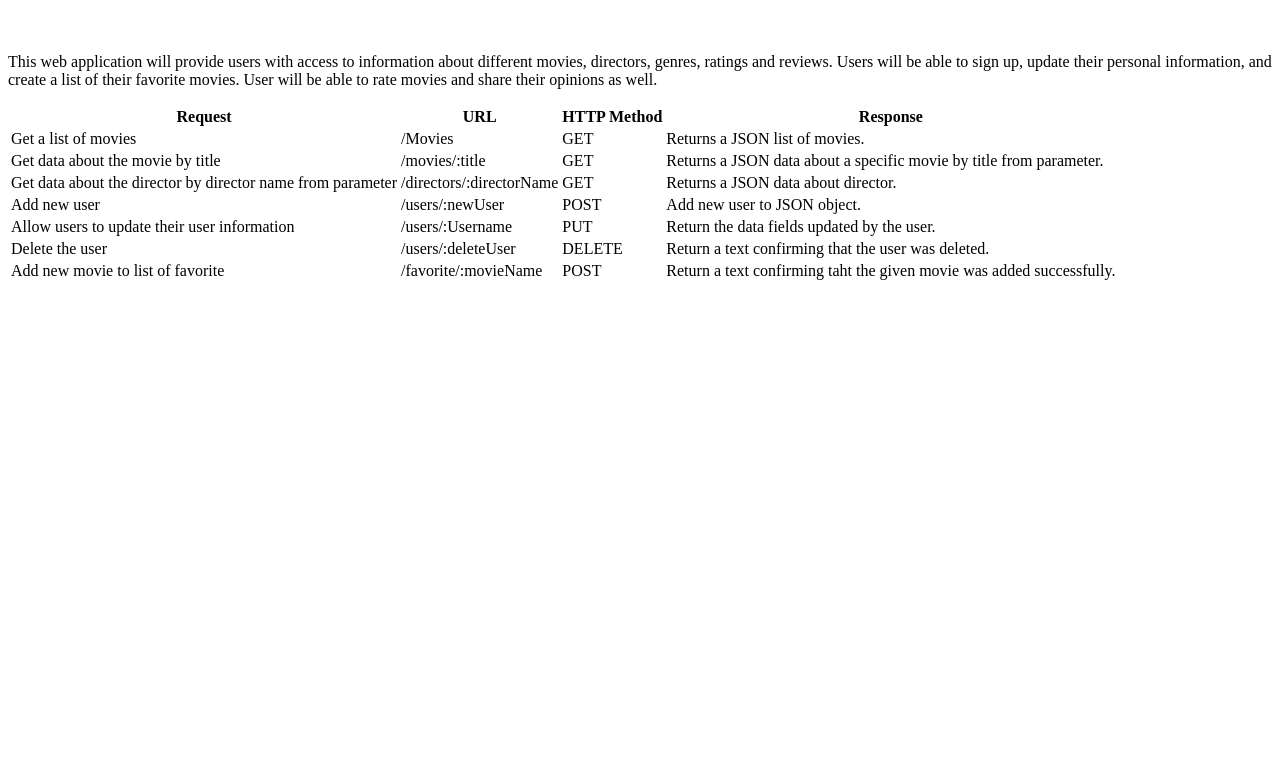
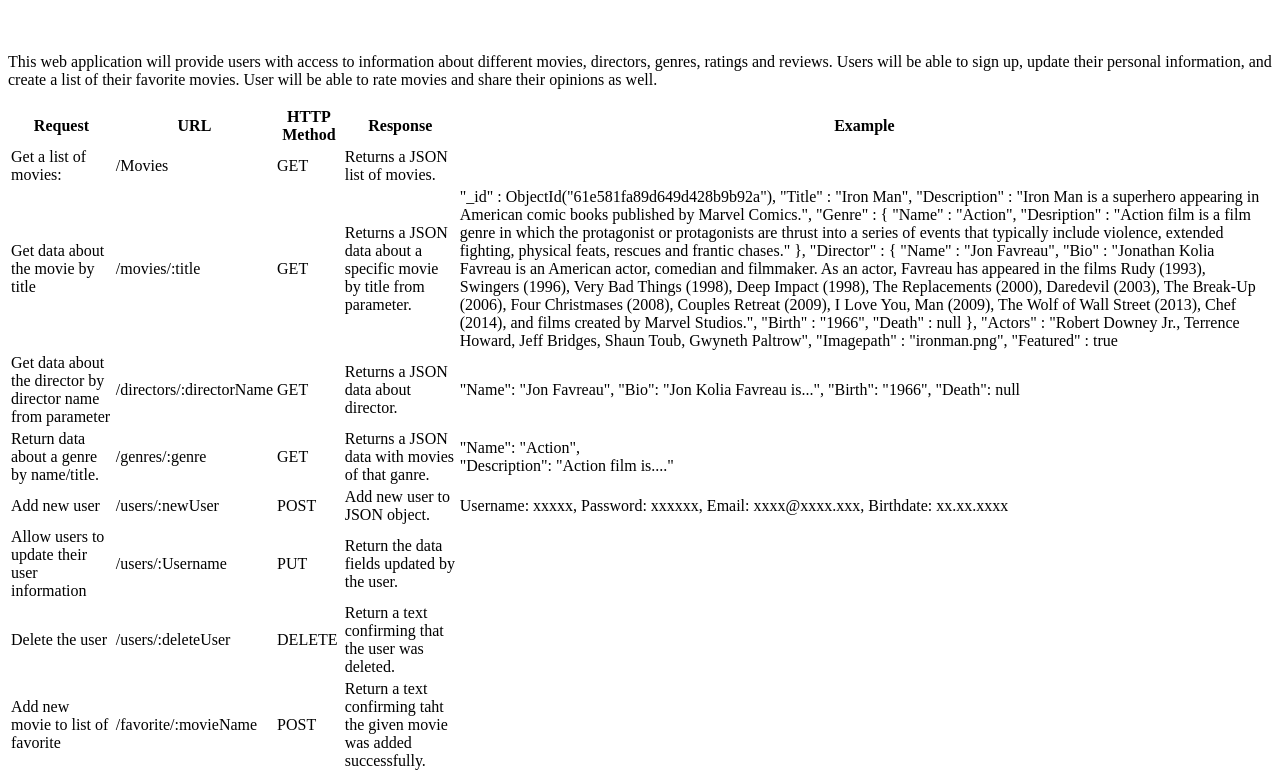
Before and after one commit to I-Sammy/simFlix, a website: page public/documentation.html in a window 1280 px wide. Shown: the part 61-842 px from the top of the page. Before the commit the page ends 800 px from the top, so only its background shows below. Drawn offline with Linux system fonts and the light colour scheme.

Commit message:
Update documentation.html
Exercise 2.7

```diff
--- a/public/documentation.html
+++ b/public/documentation.html
@@ -19,48 +19,85 @@
       <th>URL</th>
       <th>HTTP Method</th>
       <th>Response</th>
+      <th>Example</th>
     </tr>
     <tr>
-      <td>Get a list of movies</td>
+      <td>Get a list of movies: </td>
       <td>/Movies</td>
       <td>GET</td>
       <td>Returns a JSON list of movies.</td>
+      <td></td>
     </tr>
     <tr>
       <td>Get data about the movie by title</td>
       <td>/movies/:title</td>
       <td>GET</td>
       <td>Returns a JSON data about a specific movie by title from parameter.</td>
+      <td> "_id" : ObjectId("61e581fa89d649d428b9b92a"),
+        "Title" : "Iron Man",
+        "Description" : "Iron Man is a superhero appearing in American comic books published by Marvel Comics.",
+        "Genre" : {
+                "Name" : "Action",
+                "Desription" : "Action film is a film genre in which the protagonist or protagonists are thrust into a series of events that typically include violence, extended fighting, physical feats, rescues and frantic chases."
+        },
+        "Director" : {
+                "Name" : "Jon Favreau",
+                "Bio" : "Jonathan Kolia Favreau is an American actor, comedian and filmmaker. As an actor, Favreau has appeared in the films Rudy (1993), Swingers (1996), Very Bad Things (1998), Deep Impact (1998), The Replacements (2000), Daredevil (2003), The Break-Up (2006), Four Christmases (2008), Couples Retreat (2009), I Love You, Man (2009), The Wolf of Wall Street (2013), Chef (2014), and films created by Marvel Studios.",
+                "Birth" : "1966",
+                "Death" : null
+        },
+        "Actors" : "Robert Downey Jr., Terrence Howard, Jeff Bridges, Shaun Toub, Gwyneth Paltrow",
+        "Imagepath" : "ironman.png",
+        "Featured" : true</td>
     </tr>
     <tr>
       <td>Get data about the director by director name from parameter</td>
       <td>/directors/:directorName</td>
       <td>GET</td>
       <td>Returns a JSON data about director.</td>
+      <td>"Name": "Jon Favreau",
+          "Bio": "Jon Kolia Favreau is...",
+          "Birth": "1966",
+          "Death":  null</td>
     </tr>
+    <tr>
+          <td>Return data about a genre by name/title.</td>
+          <td>/genres/:genre</td>
+          <td>GET</td>
+          <td>Returns a JSON data with movies of that ganre.</td>
+          <td>"Name": "Action", <br>
+          "Description": "Action film is...."</td>
+      </tr>
     <tr>
       <td>Add new user</td>
       <td>/users/:newUser</td>
       <td>POST</td>
       <td>Add new user to JSON object.</td>
+      <td>Username: xxxxx,
+          Password: xxxxxx,
+          Email: xxxx@xxxx.xxx,
+          Birthdate: xx.xx.xxxx</td>
     </tr>
     <tr>
       <td>Allow users to update their user information</td>
       <td>/users/:Username</td>
       <td>PUT</td>
       <td>Return the data fields updated by the user.</td>
+      <td></td>
     </tr>
     <tr>
       <td>Delete the user</td>
       <td>/users/:deleteUser</td>
       <td>DELETE</td>
       <td>Return a text confirming that the user was deleted.</td>
+      <td></td>
     </tr>
     <tr>
       <td>Add new movie to list of favorite</td>
       <td>/favorite/:movieName</td>
       <td>POST</td>
       <td>Return a text confirming taht the given movie was added successfully.</td>
+      <td></td>
     </tr>
   </table>
 </body>
```
